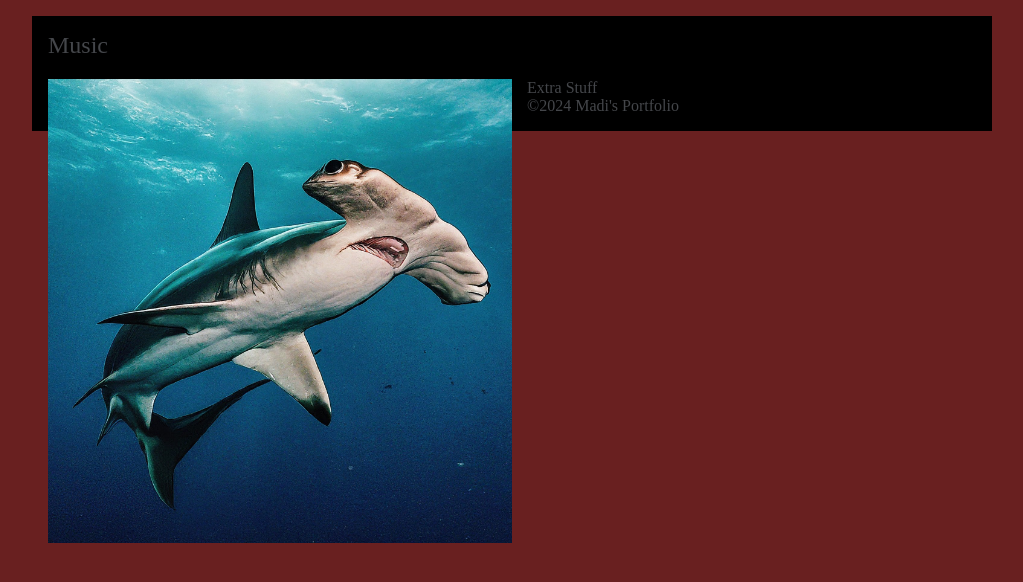
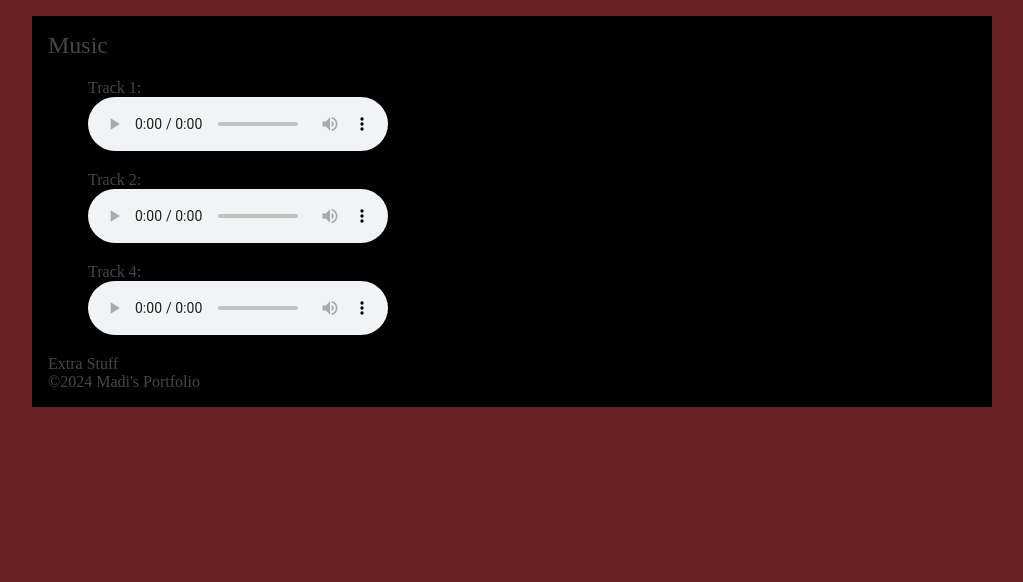
Before and after one commit to wopidam/portfolio-project.github.io, a PHP site: page /music.html in a window 1280 px wide. Shown: the part 138-720 px from the top of the page, without its empty margins (128-1151 px from the left). Run offline with PHP 8.4, Linux system fonts and the light colour scheme.

Commit message:
added audio files

```diff
--- a/css/styles.css
+++ b/css/styles.css
@@ -59,7 +59,7 @@
 .gallery {
   display: flex;
   flex-direction: row;
-  width: 95%;
+  width: 85%;
   max-width: 1080px;
   margin: 0 auto;
 }
--- a/music.html
+++ b/music.html
@@ -5,6 +5,7 @@
     <meta name="viewport" content="width=device-width, initial-scale=1.0">
     <title>Portfolio Final Project</title>
     <link rel="stylesheet" href="./css/styles.css">
+
     <script src="https://code.jquery.com/jquery-3.7.1.min.js" integrity="sha256-/JqT3SQfawRcv/BIHPThkBvs0OEvtFFmqPF/lYI/Cxo=" crossorigin="anonymous"></script>
 </head>
 <body>
@@ -37,7 +38,19 @@
         <h2>
             Music
         </h2>
-        <img class="main-img" src="./images/Hammerhead-Shark-2954345104.jpeg" alt="Hammerhead-Shark-2954345104">
+        <!-- <img class="main-img" src="./images/Hammerhead-Shark-2954345104.jpeg" alt="Hammerhead-Shark-2954345104"> -->
+         <figure>
+            <figcaption>Track 1:</figcaption>
+            <audio controls src="/audio/track 1.wav"></audio>
+         </figure>
+         <figure>
+            <figcaption>Track 2:</figcaption>
+            <audio controls src="/audio/track2.wav"></audio>
+         </figure>
+         <figure>
+            <figcaption>Track 4:</figcaption>
+            <audio controls src="/audio/track3.wav"></audio>
+         </figure>
         <aside>
             Extra Stuff
         </aside>
@@ -45,5 +58,6 @@
             &copy;2024 Madi's Portfolio
         </footer>
     </main>
+    <script src="./js/audioplayer.js"></script>
 </body>
 </html>
--- a/visual-art.html
+++ b/visual-art.html
@@ -47,7 +47,7 @@
             <a href="./images/caaaat.png" data-lightbox="imagegallery"><img src="./images/caaaat.png" alt=""></a>
             <a href="./images/cat storm.png" data-lightbox="imagegallery"><img src="./images/cat storm.png" alt=""></a>
             <a href="./images/cliff swallow.png" data-lightbox="imagegallery"><img src="./images/cliff swallow.png" alt=""></a>
-            <a href="./images/czubatka.png" data-lightbox="imagegallery"><img src="./images/czubatka.png" alt=""></a>
+            <a href="./images/czubatka.png" data-lightbox="imagegallery"><img src="./images/czubatka.png" height="172" alt=""></a>
         </div>
         <footer>
             &copy;2024 Madi's Portfolio
```
Also changed, not shown: 3 other files.
